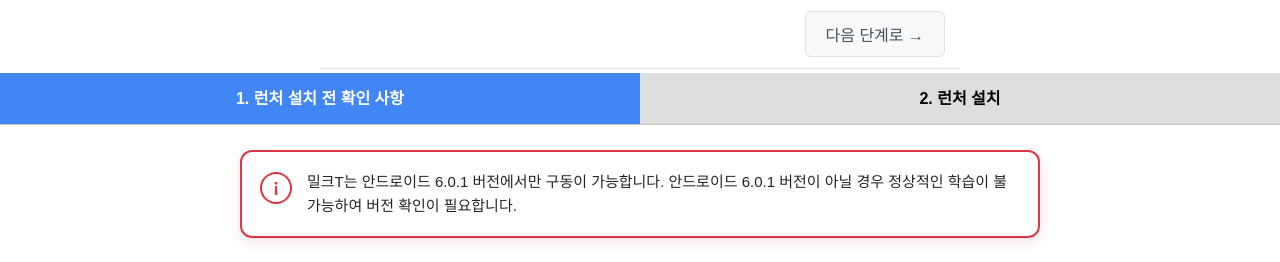
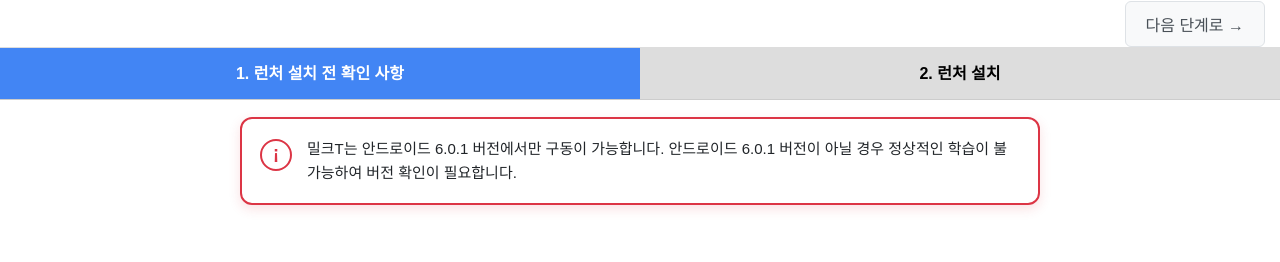
Before and after one commit to Fixperts00/milkt, a plain HTML site: page a6.html in a window 1280 px wide. Shown: the top 262 px of the page. Drawn offline with Linux system fonts and the light colour scheme.

Commit message:
Update a6.css

```diff
--- a/a6.css
+++ b/a6.css
@@ -19,6 +19,8 @@ background: #ffffff;
 border-bottom: 1px solid #ddd;
 gap: 10px;
 height: 48px;
+width: 100%;
+box-sizing: border-box;
 }
 
 /* 런처 설치 탭에서는 왼쪽 정렬 */
@@ -50,10 +52,10 @@ color: #212529;
 transform: scale(0.98);
 }
 
-/* 탭 메뉴도 고정으로 변경하여 네비게이션 바로 아래 배치 */
+/* 탭 메뉴도 고정으로 변경하여 네비게이션 바로 아래 배치 - 여백 제거하고 배경 강화 */
 .mobile-tab-menu {
 position: fixed;
-top: 73px;
+top: 48px;
 left: 0;
 right: 0;
 z-index: 99;
@@ -62,6 +64,8 @@ background: #f1f1f1;
 border-bottom: 1px solid #ccc;
 margin: 0;
 padding: 0;
+width: 100%;
+box-sizing: border-box;
 }
 
 .mobile-tab-menu .tab {
@@ -124,11 +128,11 @@ flex: 1;
 font-weight: 500;
 }
 
-/* 본문 콘텐츠에 상단 여백 추가 (고정 헤더 공간 확보) */
+/* 본문 콘텐츠에 상단 여백 추가 (고정 헤더 공간 확보) - 여백 조정 */
 .tab-content {
 display: none;
 padding: 20px;
-padding-top: 130px;
+padding-top: 97px; /* 48px(네비) + 49px(탭메뉴) = 97px로 정확히 계산 */
 }
 
 .tab-content.active {
@@ -320,14 +324,16 @@ width: 100% !important;
 height: 100% !important;
 }
 
-/* PC 최적화 */
+/* PC 최적화 - 헤더 전체 너비 적용 및 여백 조정 */
 @media (min-width: 1025px) {
 .top-navigation {
   padding: 10px 15px;
-  max-width: 800px;
-  left: 50%;
-  transform: translateX(-50%);
   justify-content: flex-end;
+  /* PC에서도 전체 너비 유지 */
+  max-width: none;
+  left: 0;
+  right: 0;
+  transform: none;
 }
 
 .top-navigation.left-align {
@@ -337,7 +343,12 @@ height: 100% !important;
 .tab-content {
   max-width: 800px;
   margin: 0 auto;
-  padding-top: 130px;
+  padding-top: 97px; /* 모바일과 동일한 여백 */
+}
+
+.mobile-tab-menu {
+  /* PC에서도 전체 너비 */
+  max-width: none;
 }
 
 .mobile-tab-menu .tab {
```
